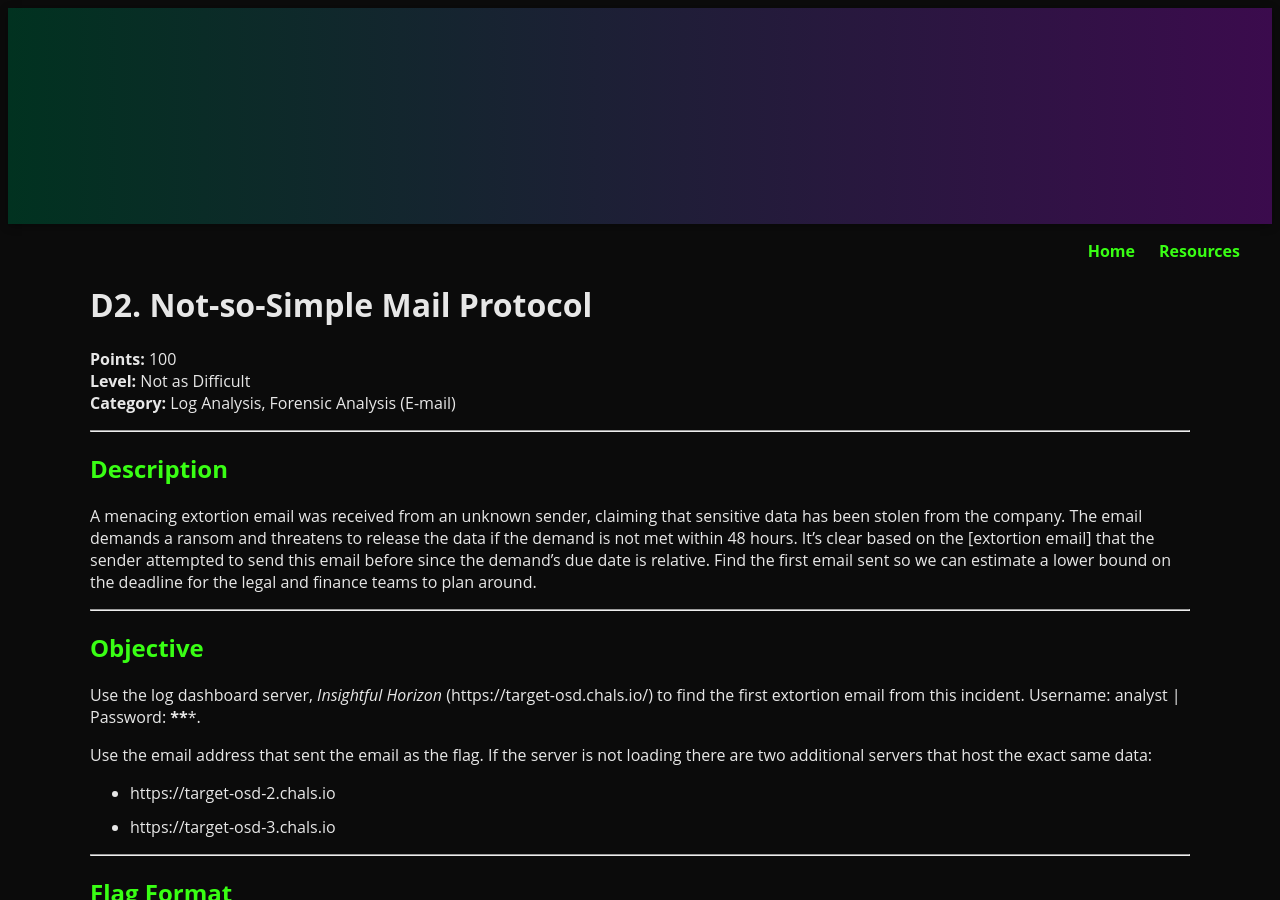
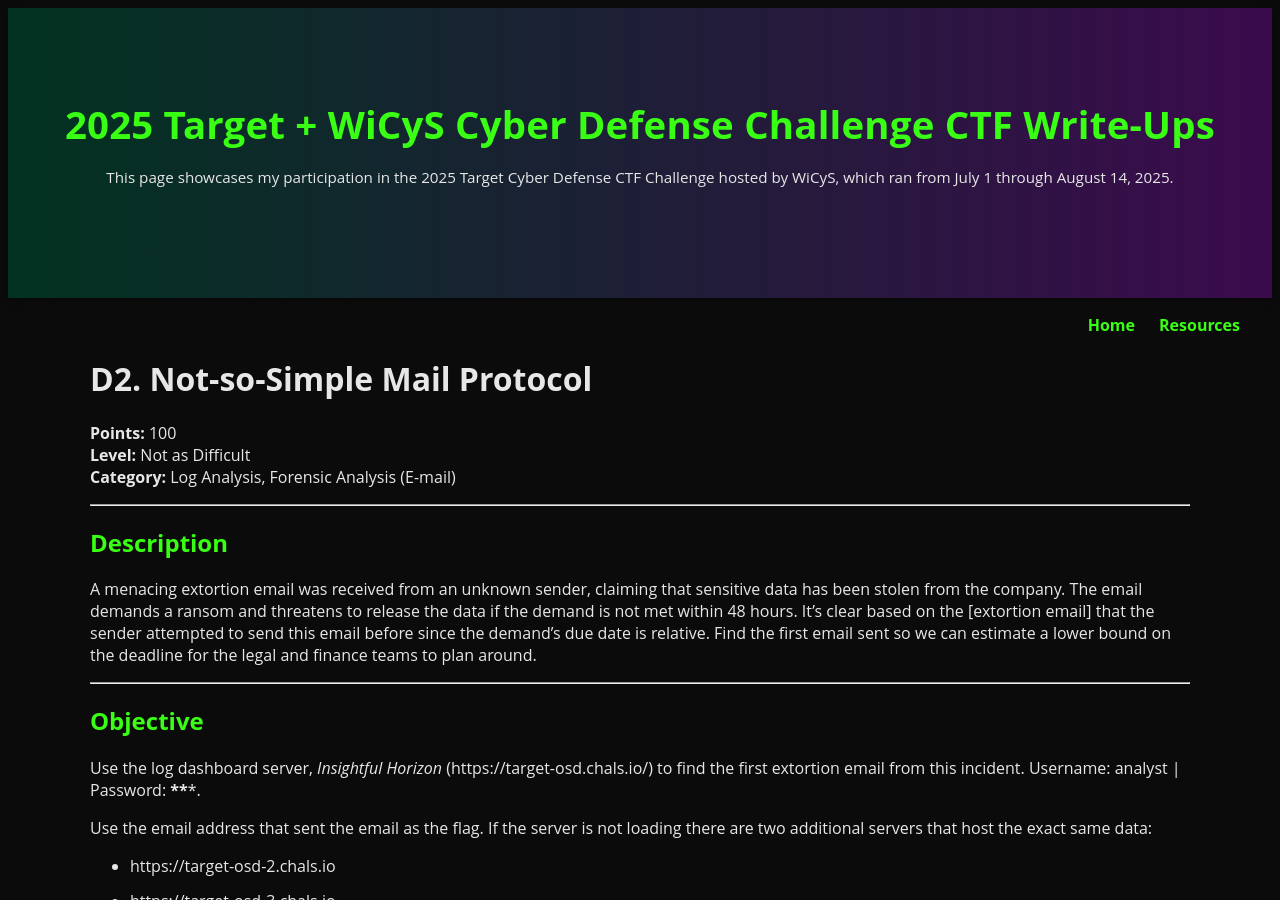
Before and after one commit to glsanclem/2025_wicys_target_ctf, a Jekyll site: the page built from main_challenges/d2-not-so-simple-mail-protocol.md, in a window 1280 px wide and 900 px high. Built offline with Jekyll 4.4.1, drawn with Linux system fonts in a browser that asks for light colours.

Commit message:
Update d2-not-so-simple-mail-protocol.md

```diff
--- a/main_challenges/d2-not-so-simple-mail-protocol.md
+++ b/main_challenges/d2-not-so-simple-mail-protocol.md
@@ -1,7 +1,11 @@
 ---
 layout: default
-title: "D2. Not-so-Simple Mail Protocol"
+title: "Your Page Title Here"
+hero:
+  heading: "2025 Target + WiCyS Cyber Defense Challenge CTF Write-Ups"
+  text: "This page showcases my participation in the 2025 Target Cyber Defense CTF Challenge hosted by WiCyS, which ran from July 1 through August 14, 2025."
 ---
+
 
 # D2. Not-so-Simple Mail Protocol
 
```
